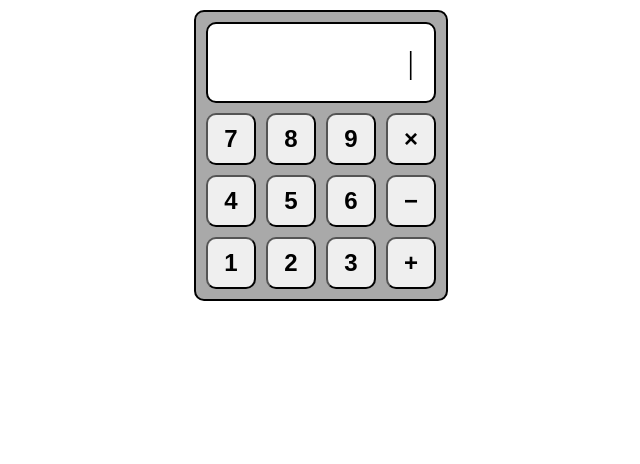
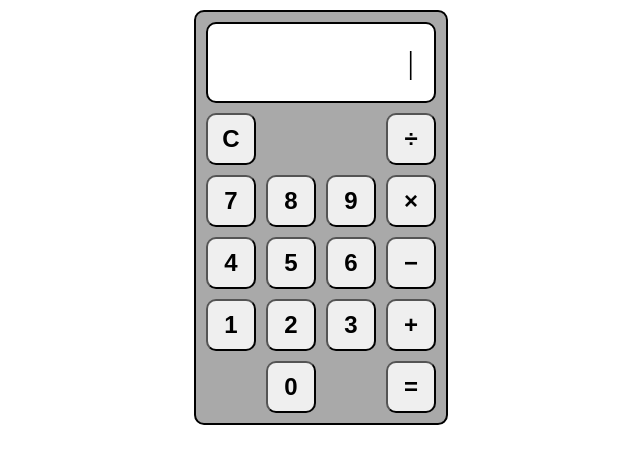
Before and after one commit to SVENTRIPIKAL/Odin-Calculator, a plain HTML site: page index.html in a window 1280 px wide. Shown: the whole page, without its empty margins (319-959 px from the left). Drawn offline with Linux system fonts and the light colour scheme.

Commit message:
Update first & last button containers

```diff
--- a/javascript/main.js
+++ b/javascript/main.js
@@ -41,9 +41,10 @@ function operate(operator, num1, num2) {
 // HTML FUNCTIONS
 
 // returns a container class of button elements
-function getButtonContainer(operatorList) {
+function getButtonContainer(operatorList, section) {
     let container = document.createElement("div")
-    container.setAttribute("class", "buttonContainer")
+    let containerClass = (section == "end") ? "buttonContainerEnd" : "buttonContainer"
+    container.setAttribute("class", containerClass)
     container.append(...operatorList)
     return container
 }
@@ -63,8 +64,20 @@ function getOperatorList(listSlice, i) {
     return listSlice
 }
 
-// creates mid section of calculator buttons
-function createMidSection(calculator, buttonList) {
+// returns an html button element with click listener
+function createButton(n) {
+    let button = document.createElement("button")
+    let displayText = (n == "C") ? "|" : n
+    button.addEventListener("click", () => {
+        document.getElementById("display").textContent = displayText
+    })
+    button.textContent = n
+    return button
+}
+
+// creates 3 rows of calculator buttons
+function createMidSection(calculator) {
+    let buttonList = Array.apply(null, Array(9)).map((e, i) => createButton(i+1))
     for (let i = 9; i > 0; i -= 3) {
         let listSlice = buttonList.slice(i-3, i)
         let operatorList = getOperatorList(listSlice, i)
@@ -73,20 +86,19 @@ function createMidSection(calculator, buttonList) {
     }
 }
 
-// returns an html button element with click listener
-function createButton(n) {
-    let button = document.createElement("button")
-    button.addEventListener("click", () => {
-        document.getElementById("display").textContent = n
-    })
-    button.textContent = n
-    return button
+// displays 1 row of buttons
+function createSection(calculator, buttonType, operator, section) {
+    let buttonList = Array.apply(null, Array(1)).map((e, i) => createButton(buttonType))
+    let operatorList = getOperatorList(buttonList, operator)
+    let buttonContainer = getButtonContainer(operatorList, section)
+    calculator.append(buttonContainer)
 }
 
-// displays 3 rows of containers with calculator buttons
+// displays 5 rows of containers with calculator buttons
 function createCalcButtons(calculator) {
-    let buttonList = Array.apply(null, Array(9)).map((e, i) => createButton(i+1))
-    createMidSection(calculator, buttonList)
+    createSection(calculator, "C", "dv")
+    createMidSection(calculator)
+    createSection(calculator, "0", "eq", "end")
 }
 
 // creates user input display class element
--- a/style/style.css
+++ b/style/style.css
@@ -18,6 +18,13 @@
 .buttonContainer {
     display: flex;
     gap: 10px;
+    justify-content: space-between;
+}
+
+.buttonContainerEnd {
+    display: flex;
+    justify-content: end;
+    gap: 70px;
 }
 
 button {
```
